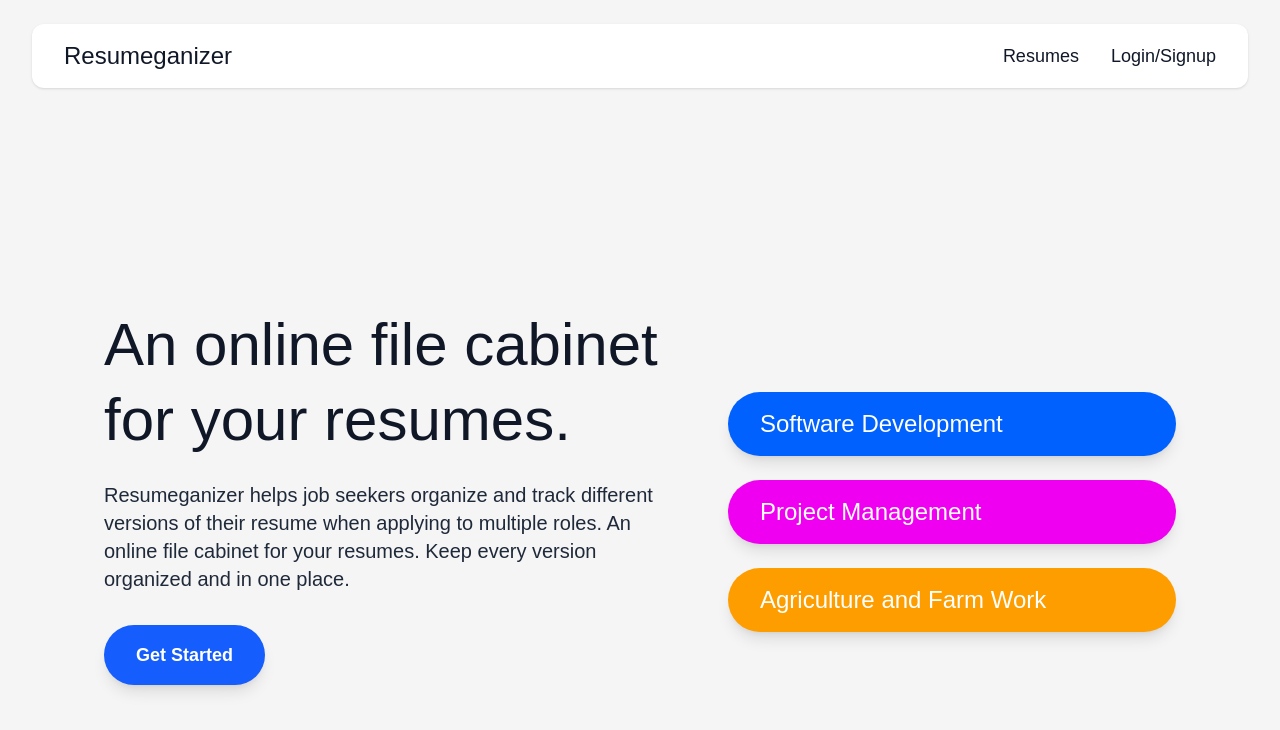
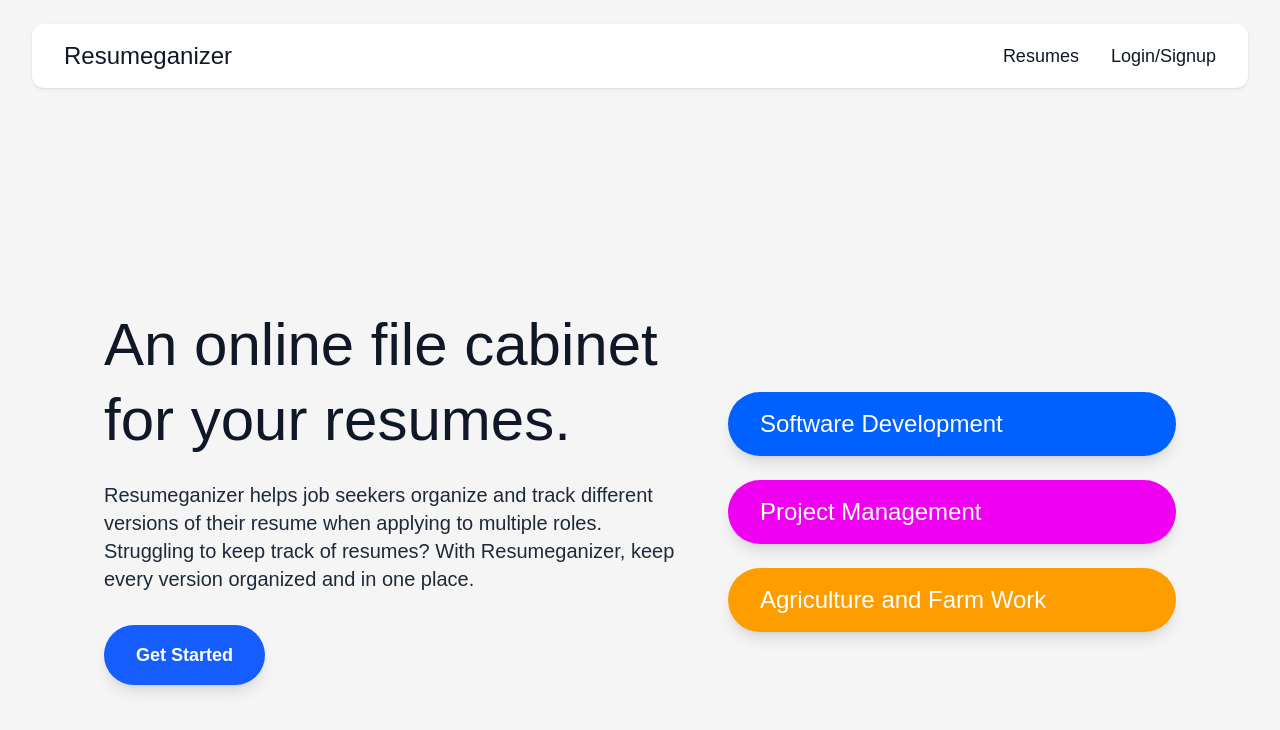
Before and after one commit to weeezik/resumeganizer, a Next.js app: page /landing in a window 1280 px wide. Shown: the top 730 px of the page. Built offline with nearby package versions, Linux system fonts and the light colour scheme; no server answers.

Commit message:
change copy on landing page

```diff
--- a/app/landing/page.tsx
+++ b/app/landing/page.tsx
@@ -18,7 +18,9 @@ export default function LandingPage() {
             An online file cabinet<br />for your resumes.
           </h1>
           <p className="text-xl text-gray-800 mb-8">
-            Resumeganizer helps job seekers organize and track different versions of their resume when applying to multiple roles. An online file cabinet for your resumes. Keep every version organized and in one place.
+            Resumeganizer helps job seekers organize and track different versions of their resume when applying to multiple roles.
+            Struggling to keep track of resumes?
+            With Resumeganizer, keep every version organized and in one place.
           </p>
           <a
             href="/resumes"
```
